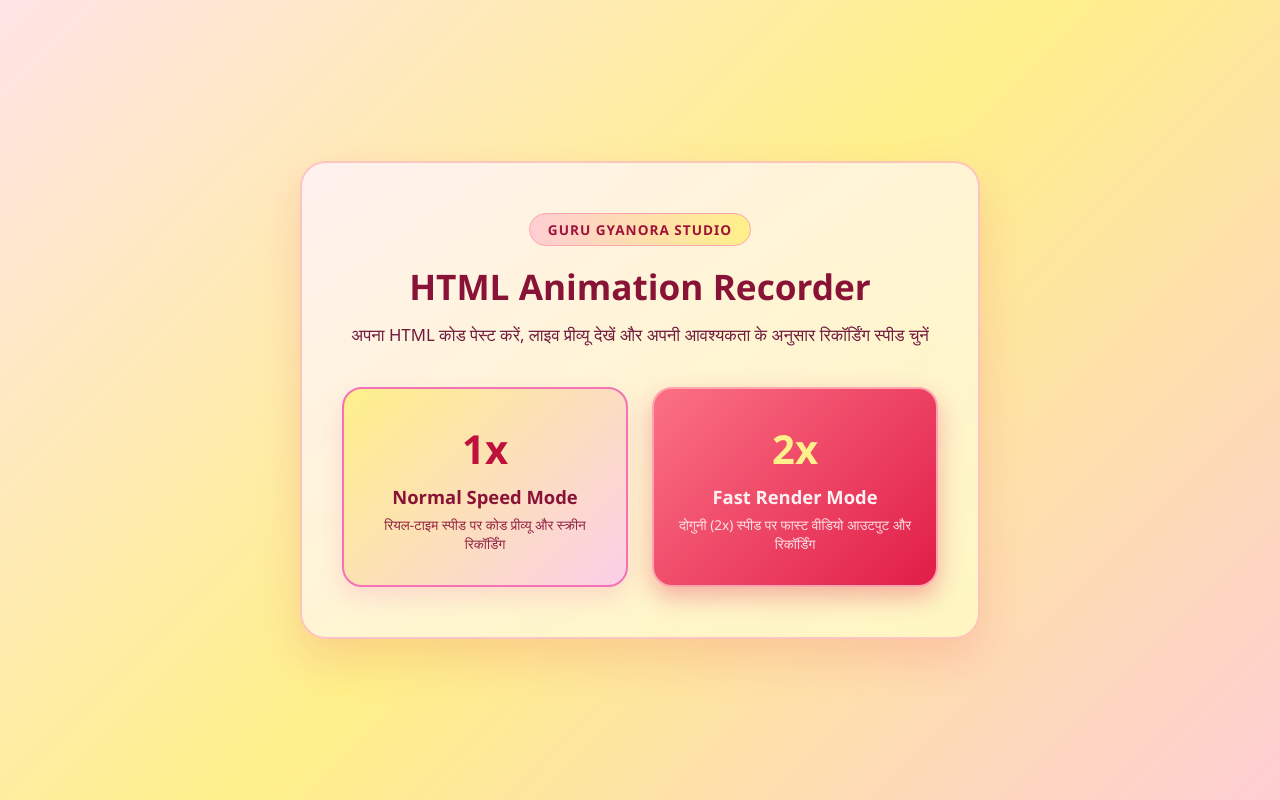
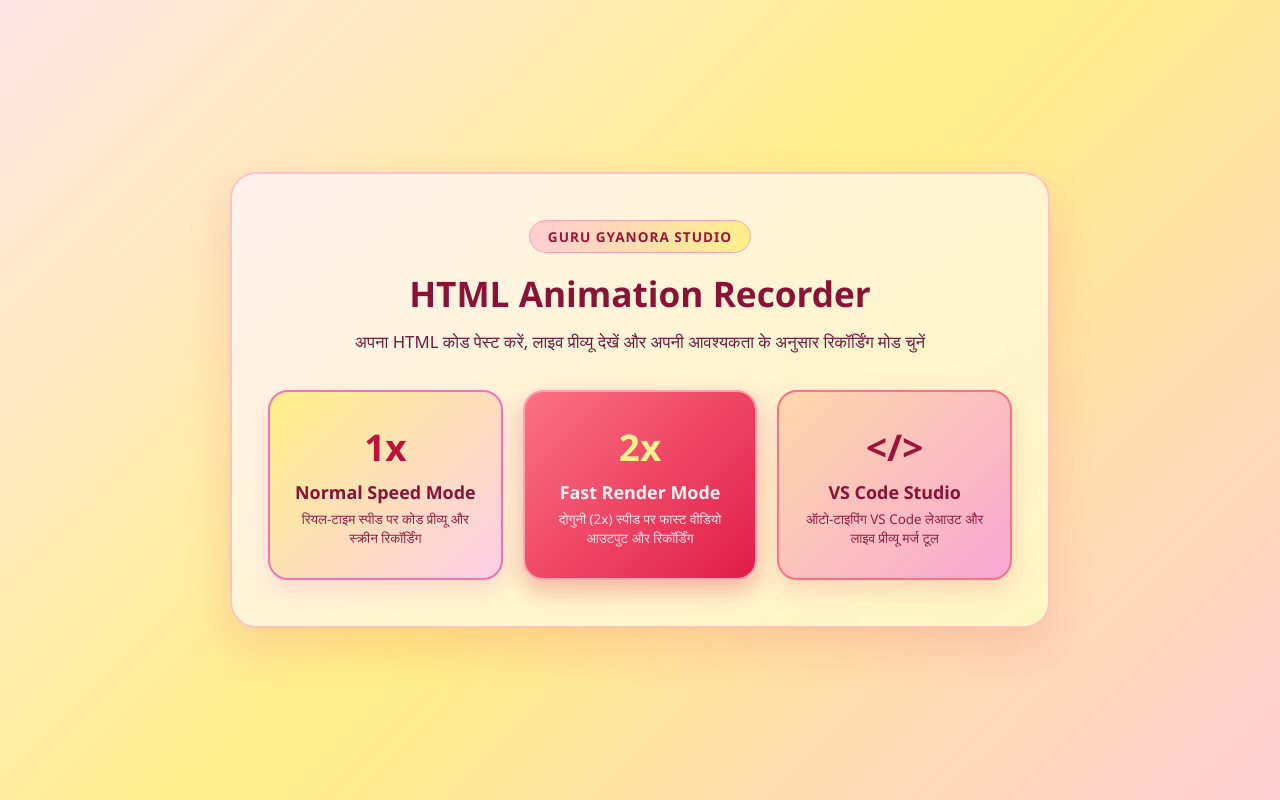
Before and after one commit to shivratanswami200-cmd/code-to-video, a plain HTML site: page index.html in a window 1280 px wide. Drawn offline with Linux system fonts and the light colour scheme.

Commit message:
Update index.html

```diff
--- a/index.html
+++ b/index.html
@@ -20,18 +20,19 @@
             justify-content: center;
             align-items: center;
             color: #3f1d2e;
+            padding: 20px 0;
         }
 
         .hub-container {
             /* हल्का क्रीम-पिंक टिंटेड कार्ड */
             background: linear-gradient(145deg, rgba(255, 241, 242, 0.92), rgba(254, 249, 195, 0.88));
             backdrop-filter: blur(12px);
-            padding: 50px 40px;
+            padding: 46px 36px;
             border-radius: 26px;
             box-shadow: 0 20px 45px rgba(225, 29, 72, 0.14);
             text-align: center;
-            max-width: 680px;
-            width: 90%;
+            max-width: 820px;
+            width: 92%;
             border: 2px solid rgba(253, 164, 175, 0.6);
         }
 
@@ -58,14 +59,14 @@
         p.subtitle {
             color: #701a3c;
             font-size: 1.05rem;
-            margin-bottom: 40px;
+            margin-bottom: 36px;
             line-height: 1.5;
         }
 
         .button-grid {
             display: grid;
-            grid-template-columns: 1fr 1fr;
-            gap: 24px;
+            grid-template-columns: repeat(3, 1fr);
+            gap: 20px;
         }
 
         .mode-btn {
@@ -74,7 +75,7 @@
             align-items: center;
             justify-content: center;
             text-decoration: none;
-            padding: 32px 20px;
+            padding: 30px 18px;
             border-radius: 20px;
             transition: all 0.3s cubic-bezier(0.25, 0.8, 0.25, 1);
             position: relative;
@@ -108,8 +109,22 @@
             box-shadow: 0 18px 36px rgba(225, 29, 72, 0.45);
         }
 
+        /* 3rd बटन स्टाइल: सेम थीम (पीच-गोल्ड से रोज़-पिंक ग्रेडिएंट) */
+        .btn-code {
+            background: linear-gradient(135deg, #fed7aa 0%, #f9a8d4 100%);
+            color: #881337;
+            border: 2px solid #fb7185;
+            box-shadow: 0 10px 25px rgba(251, 113, 133, 0.25);
+        }
+
+        .btn-code:hover {
+            transform: translateY(-6px);
+            border-color: #be123c;
+            box-shadow: 0 18px 36px rgba(190, 18, 60, 0.32);
+        }
+
         .speed-tag {
-            font-size: 2.5rem;
+            font-size: 2.3rem;
             font-weight: 900;
             margin-bottom: 8px;
         }
@@ -122,19 +137,23 @@
             color: #fef08a;
         }
 
+        .btn-code .speed-tag {
+            color: #9f1239;
+        }
+
         .btn-title {
-            font-size: 1.15rem;
+            font-size: 1.12rem;
             font-weight: 700;
             margin-bottom: 6px;
         }
 
         .btn-desc {
-            font-size: 0.85rem;
+            font-size: 0.84rem;
             opacity: 0.92;
             line-height: 1.4;
         }
 
-        @media (max-width: 600px) {
+        @media (max-width: 768px) {
             .button-grid {
                 grid-template-columns: 1fr;
             }
@@ -146,7 +165,7 @@
     <div class="hub-container">
         <div class="badge">GURU GYANORA STUDIO</div>
         <h1>HTML Animation Recorder</h1>
-        <p class="subtitle">अपना HTML कोड पेस्ट करें, लाइव प्रीव्यू देखें और अपनी आवश्यकता के अनुसार रिकॉर्डिंग स्पीड चुनें</p>
+        <p class="subtitle">अपना HTML कोड पेस्ट करें, लाइव प्रीव्यू देखें और अपनी आवश्यकता के अनुसार रिकॉर्डिंग मोड चुनें</p>
 
         <div class="button-grid">
             <!-- बटन 1: 1x नॉर्मल स्पीड -->
@@ -162,6 +181,13 @@
                 <span class="btn-title">Fast Render Mode</span>
                 <span class="btn-desc">दोगुनी (2x) स्पीड पर फास्ट वीडियो आउटपुट और रिकॉर्डिंग</span>
             </a>
+
+            <!-- बटन 3: VS Code Auto-Typing Studio -->
+            <a href="code-studio.html" class="mode-btn btn-code">
+                <span class="speed-tag">&lt;/&gt;</span>
+                <span class="btn-title">VS Code Studio</span>
+                <span class="btn-desc">ऑटो-टाइपिंग VS Code लेआउट और लाइव प्रीव्यू मर्ज टूल</span>
+            </a>
         </div>
     </div>
 
```
